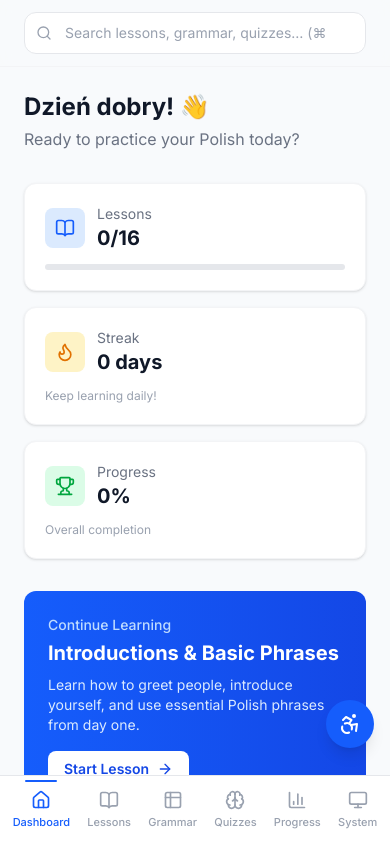
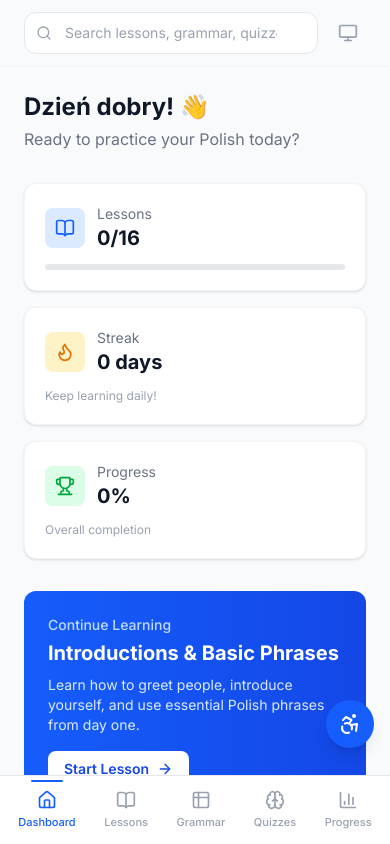
Before and after one commit to basedshiloh/Polish-Language-Learning, a Next.js app: page / in a window 390 px wide. Shown: the top 844 px of the page. Built offline with nearby package versions, Linux system fonts and the light colour scheme.

Commit message:
add theme toggle button to LayoutShell; remove theme functionality from MobileNav

```diff
--- a/src/components/layout/LayoutShell.tsx
+++ b/src/components/layout/LayoutShell.tsx
@@ -1,16 +1,23 @@
 'use client';
 
+import { Sun, Moon, Monitor } from 'lucide-react';
 import { SidebarContext, useSidebarState } from '@/hooks/useSidebar';
-import { ThemeContext, useThemeState } from '@/hooks/useTheme';
+import { ThemeContext, useThemeState, type Theme } from '@/hooks/useTheme';
 import Sidebar from './Sidebar';
 import MobileNav from './MobileNav';
 import SearchBox from './SearchBox';
 import Footer from './Footer';
 import AccessibilityPanel from './AccessibilityPanel';
 
+const themeIcons: Record<Theme, typeof Sun> = { light: Sun, dark: Moon, system: Monitor };
+const themeOrder: Theme[] = ['light', 'dark', 'system'];
+
 export default function LayoutShell({ children }: { children: React.ReactNode }) {
   const sidebarState = useSidebarState();
   const themeState = useThemeState();
+
+  const ThemeIcon = themeIcons[themeState.theme];
+  const nextTheme = themeOrder[(themeOrder.indexOf(themeState.theme) + 1) % themeOrder.length];
 
   return (
     <ThemeContext.Provider value={themeState}>
@@ -23,7 +30,16 @@ export default function LayoutShell({ children }: { children: React.ReactNode })
           }`}
         >
           <div className="sticky top-0 z-30 bg-slate-50/80 dark:bg-gray-900/80 backdrop-blur-sm border-b border-gray-100 dark:border-gray-800 px-6 py-3">
-            <SearchBox />
+            <div className="flex items-center gap-3">
+              <SearchBox />
+              <button
+                onClick={() => themeState.setTheme(nextTheme)}
+                title={`Theme: ${themeState.theme}`}
+                className="md:hidden shrink-0 p-2 rounded-lg text-gray-400 dark:text-gray-500 hover:text-gray-600 dark:hover:text-gray-300 hover:bg-gray-100 dark:hover:bg-gray-800 transition-colors"
+              >
+                <ThemeIcon className="w-5 h-5" />
+              </button>
+            </div>
           </div>
           {children}
           <Footer />
--- a/src/components/layout/MobileNav.tsx
+++ b/src/components/layout/MobileNav.tsx
@@ -2,19 +2,10 @@
 
 import Link from 'next/link';
 import { usePathname } from 'next/navigation';
-import { Sun, Moon, Monitor } from 'lucide-react';
 import { NAV_ITEMS } from '@/lib/constants';
-import { useTheme, type Theme } from '@/hooks/useTheme';
-
-const themeIcons: Record<Theme, typeof Sun> = { light: Sun, dark: Moon, system: Monitor };
-const themeOrder: Theme[] = ['light', 'dark', 'system'];
 
 export default function MobileNav() {
   const pathname = usePathname();
-  const { theme, setTheme } = useTheme();
-
-  const ThemeIcon = themeIcons[theme];
-  const nextTheme = themeOrder[(themeOrder.indexOf(theme) + 1) % themeOrder.length];
 
   return (
     <nav className="md:hidden fixed bottom-0 inset-x-0 bg-white dark:bg-gray-900 border-t border-gray-200 dark:border-gray-800 z-50">
@@ -40,14 +31,6 @@ export default function MobileNav() {
             </Link>
           );
         })}
-        <button
-          onClick={() => setTheme(nextTheme)}
-          title={`Theme: ${theme}`}
-          className="relative flex flex-col items-center gap-1 px-2 py-1.5 rounded-lg text-[11px] font-medium text-gray-400 dark:text-gray-500 hover:text-gray-600 dark:hover:text-gray-300 transition-colors"
-        >
-          <ThemeIcon className="w-5 h-5" />
-          <span className="capitalize">{theme}</span>
-        </button>
       </div>
     </nav>
   );
```
